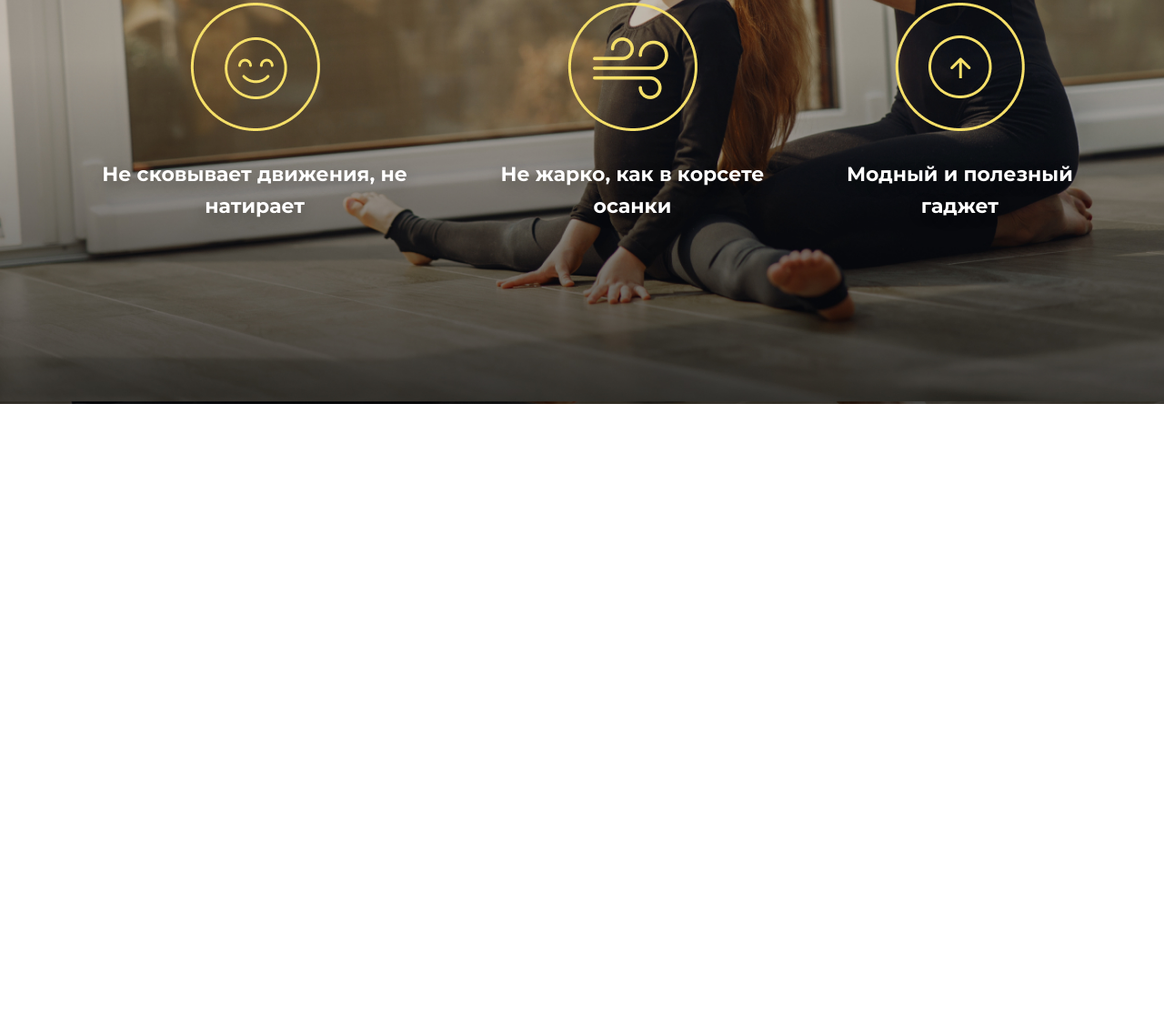
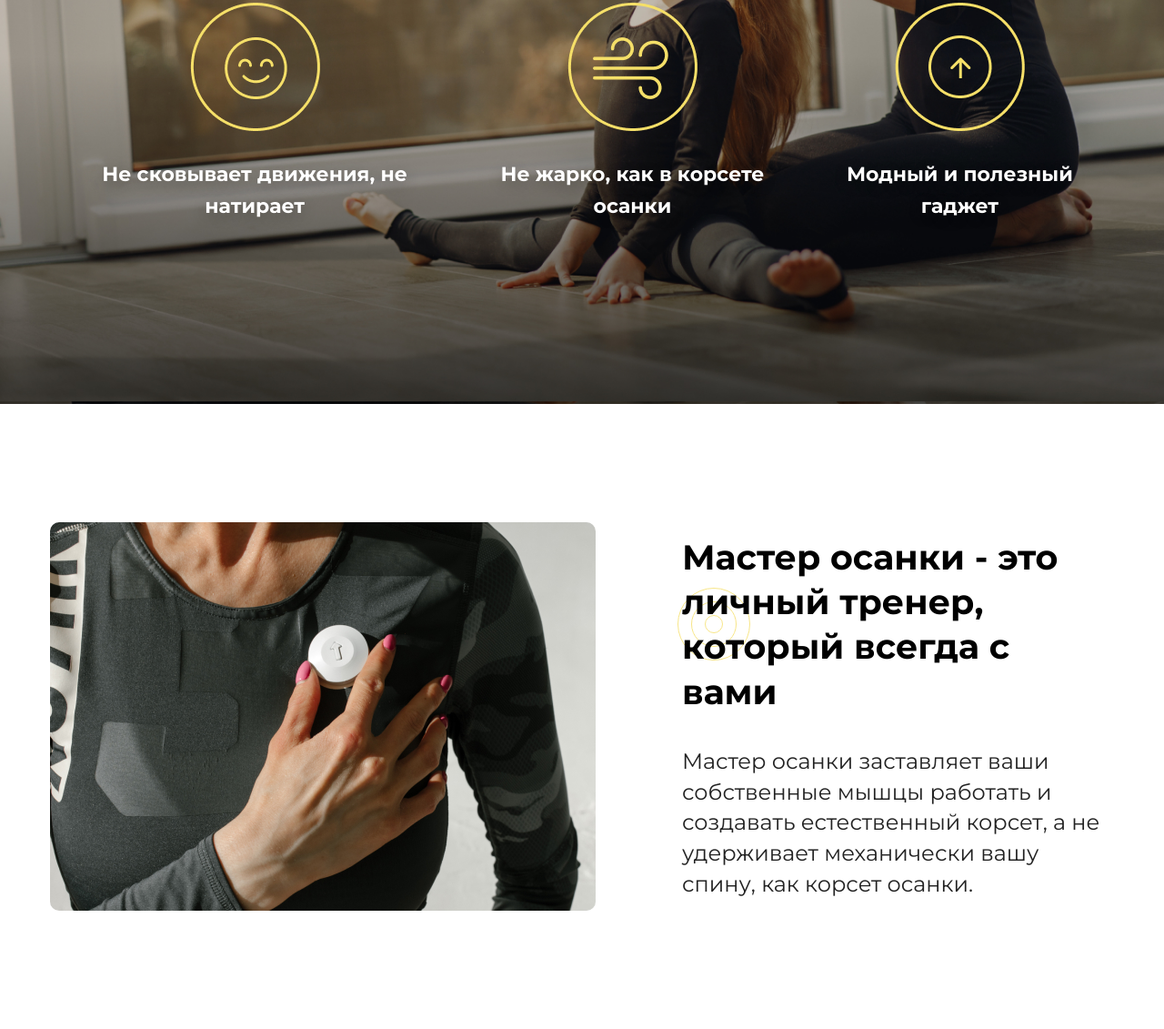
Before and after one commit to evdmatvey/osanka-layout, a website: page public/index.html in a window 1280 px wide. Shown: the part 8303-9434 px from the top of the page at 91% size. Before the commit the page ends 8747 px from the top, so only its background shows below. Drawn offline with nearby package versions, Linux system fonts and the light colour scheme.

Commit message:
advantage desctop layout & favicon

```diff
--- a/public/index.html
+++ b/public/index.html
@@ -4,7 +4,13 @@
     <meta charset="UTF-8">
     <meta http-equiv="X-UA-Compatible" content="IE=edge">
     <meta name="viewport" content="width=device-width,initial-scale=1">
+    <meta name="description" content="Ваша идеальная осанказа 30 дней!">
     <title>Мастер осанки</title>
+
+    <link rel="apple-touch-icon" sizes="180x180" href="./img/apple-touch-icon.png">
+    <link rel="icon" type="image/png" sizes="32x32" href="./img/favicon-32x32.png">
+    <link rel="icon" type="image/png" sizes="16x16" href="./img/favicon-16x16.png">
+    <link rel="manifest" href="../site.webmanifest">
     <!-- styles -->
     <link rel="stylesheet" href="./css/style.min.css">
     <!-- libs -->
@@ -446,7 +452,16 @@
       <section class="family">
         <div class="container">
           <div class="family__heading">
-            <h2 class="default__title default__title--light family__title">Для всей семьи</h2>
+            <h2 class="default__title default__title--light family__title">
+              Для всей семьи
+              <div class="default__title-circles">
+                <div class="one">
+                  <div class="two">
+                    <div class="three"></div>
+                  </div>
+                </div>
+              </div>
+            </h2>
             <p class="default__subtitle default__subtitle--light family__subtitle">
               Мастер осанки идеален для детей, как игрушка, которая помогает держать спину ровно.
               Вам не придется больше повторять: “Выпрями спину!”
@@ -468,6 +483,32 @@
           </div>
         </div>
       </section>
+
+      <!-- advantage -->
+
+      <section class="advantage">
+        <div class="container">
+          <div class="advantage__wrapper">
+            <img src="../img/advantage.jpg" alt="мастер осанки на девушке">
+            <div class="advantage__text">
+              <h2 class="default__title advantage__title">
+                Мастер осанки - это личный тренер, который всегда с вами
+                <div class="default__title-circles">
+                  <div class="one">
+                    <div class="two">
+                      <div class="three"></div>
+                    </div>
+                  </div>
+                </div>
+              </h2>
+              <p>
+                Мастер осанки заставляет ваши собственные мышцы работать и создавать естественный
+                корсет, а не удерживает механически вашу спину, как корсет осанки.
+              </p>
+            </div>
+          </div>
+        </div>
+      </section>
     </main>
 
     <!-- libs -->
--- a/src/scss/style.scss
+++ b/src/scss/style.scss
@@ -2248,6 +2248,35 @@ a {
   }
 }
 
+// advantage
+
+.advantage {
+  padding: 130px 0;
+
+  &__wrapper {
+    display: flex;
+    align-items: center;
+    justify-content: space-between;
+  }
+
+  img {
+    border-radius: 10px;
+  }
+
+  &__title {
+    margin-bottom: 35px;
+  }
+
+  &__text {
+    max-width: 475px;
+
+    p {
+      font-size: 24px;
+      line-height: 1.4;
+    }
+  }
+}
+
 // animations
 @keyframes showMobileMenu {
   from {
```
Also changed, not shown: src/html/index.html (+42 -1 lines), public/css/style.css, public/css/style.min.css, public/img/advantage.jpg (added), public/img/android-chrome-192x192.png (added), public/img/android-chrome-512x512.png (added), public/img/apple-touch-icon.png (added), public/img/favicon-16x16.png (added), public/img/favicon-32x32.png (added), public/img/order-bg.jpg (deleted), public/img/order-item.png (deleted), site.webmanifest (added), src/img/advantage.jpg (added), src/img/android-chrome-192x192.png (added), 5 more files.
